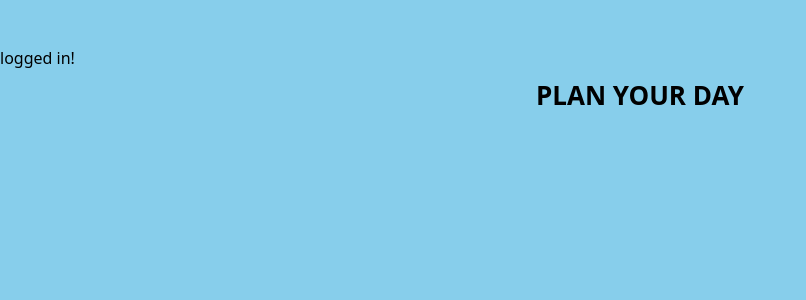
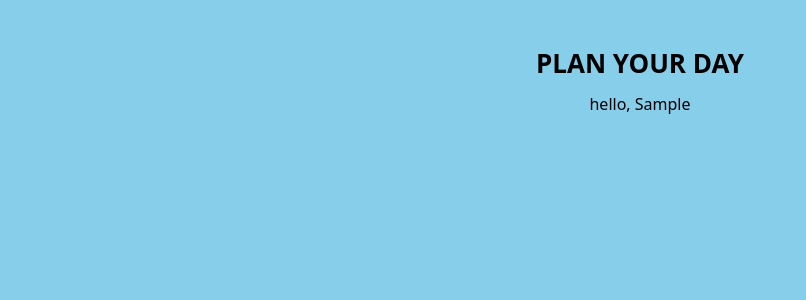
Before and after one commit to WilleLee/plan-your-day, a React (Create React App) app: page /plan-your-day/home in a window 1280 px wide. Both pictures are taken after typing "Sample" into the empty fields and a click on the button "Sign In". Shown: the top 300 px of the page, without its empty margins (0-806 px from the left). Built offline with nearby package versions, Linux system fonts and the light colour scheme.

Commit message:
plantodo page

```diff
--- a/src/components/Header.js
+++ b/src/components/Header.js
@@ -8,7 +8,7 @@ const Title = styled.h1`
 
 export default function Header() {
   return (
-    <header>
+    <header style={{ marginBottom: "20px" }}>
       <Title>PLAN YOUR DAY</Title>
     </header>
   );
--- /dev/null
+++ b/src/components/PlanToDos.js
@@ -0,0 +1,16 @@
+import { connect } from "react-redux";
+
+function PlanToDos({ loggedInUser }) {
+  return (
+    <div className="flex-column-center">
+      <h2>hello, {loggedInUser}</h2>
+    </div>
+  );
+}
+
+function mapStateToProps(state) {
+  //console.log(state.loggedInReducer);
+  return { loggedInUser: state.loggedInReducer.username };
+}
+
+export default connect(mapStateToProps)(PlanToDos);
--- a/src/routes/Home.js
+++ b/src/routes/Home.js
@@ -2,8 +2,10 @@ import { useEffect, useState } from "react";
 import { connect } from "react-redux";
 import styled from "styled-components";
 
+//components
 import Header from "../components/Header";
 import LogIn from "../components/LogIn";
+import PlanToDos from "../components/PlanToDos";
 
 const Container = styled.div`
   margin-top: 50px;
@@ -15,15 +17,13 @@ function Home({ loggedInUser }) {
   useEffect(() => {
     const { loggedIn } = loggedInUser;
     setLoggedInState(loggedIn);
-    console.log(loggedIn);
+    //console.log(loggedIn);
   }, [loggedInUser]);
 
   return (
     <Container>
-      {loggedInState ? <h1>logged in!</h1> : <LogIn />}
-      <br />
-
       <Header />
+      {loggedInState ? <PlanToDos /> : <LogIn />}
     </Container>
   );
 }
--- a/src/styles/css/main.css
+++ b/src/styles/css/main.css
@@ -149,10 +149,6 @@ a {
   color: inherit;
 }
 
-.hidden {
-  display: hidden;
-}
-
 .flex-column-center {
   display: flex;
   flex-direction: column;
--- a/src/styles/scss/main.scss
+++ b/src/styles/scss/main.scss
@@ -12,9 +12,6 @@ a {
   text-decoration: none;
   color: inherit;
 }
-.hidden {
-  display: hidden;
-}
 .flex-column-center {
   display: flex;
   flex-direction: column;
```
Also changed, not shown: 1 other file (tests, documents, lock files or other folders).
